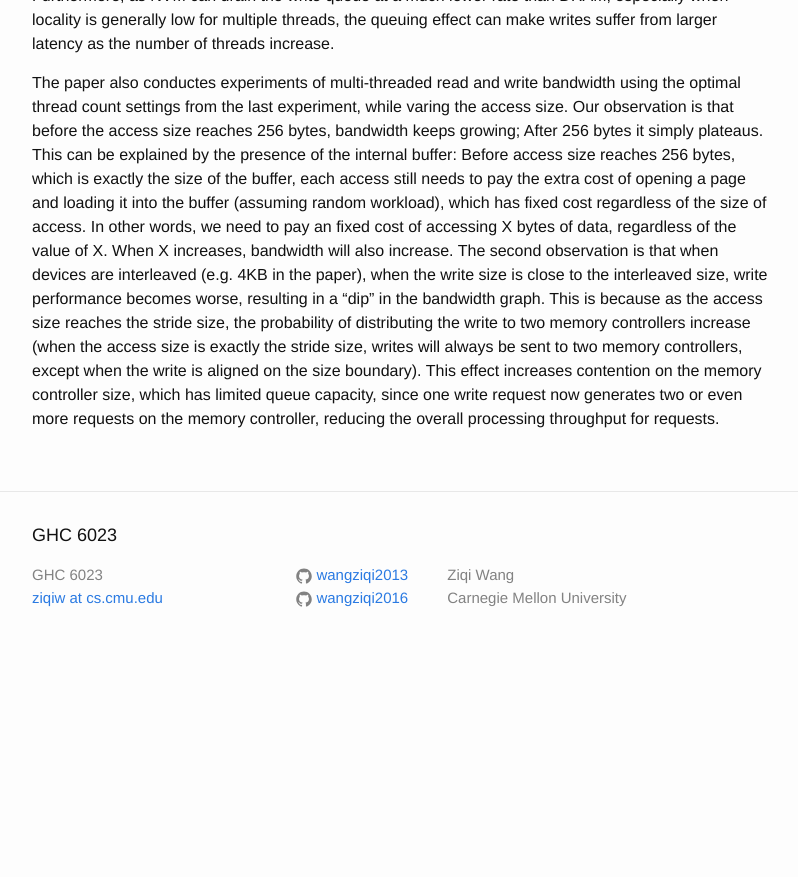
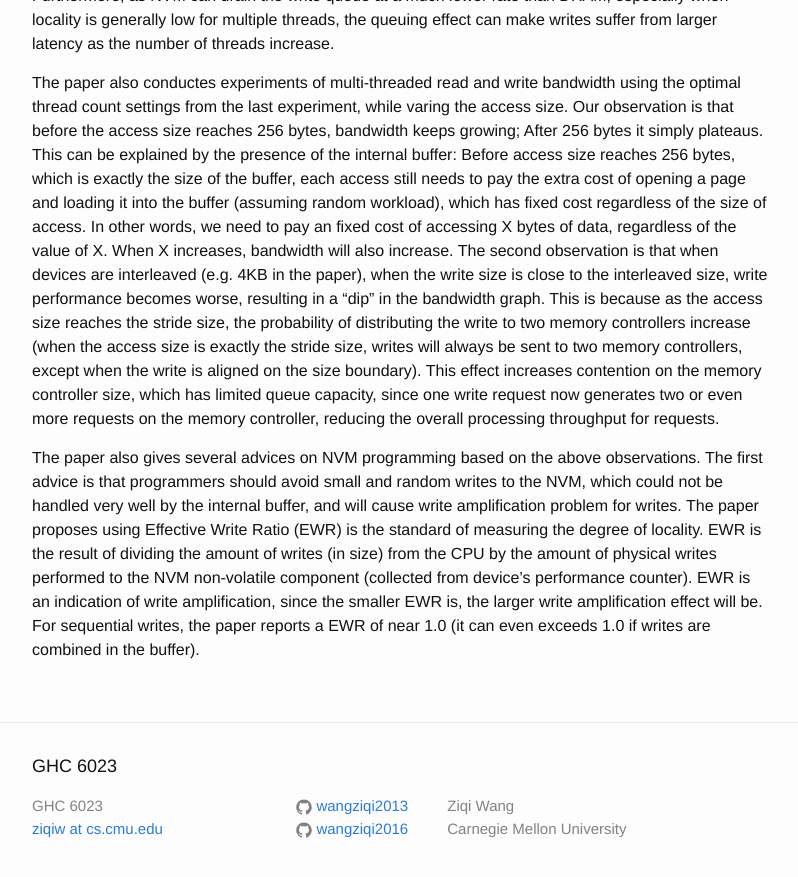
Before and after one commit to wangziqi2013/wangziqi2013.github.io, a Jekyll site: the page built from _posts/2019-11-14-lattest.markdown, in a window 1280 px wide and 900 px high, scrolled down 1897 px. Shown: the top 877 px of the window, without its empty margins (238-1036 px from the left). Built offline with Jekyll 4.4.1, drawn with Linux system fonts in a browser that asks for light colours; before the commit the page ends 2566 px from its top, so only the background shows below that.

Commit message:
Adding EWR

```diff
--- a/_posts/2019-11-14-lattest.markdown
+++ b/_posts/2019-11-14-lattest.markdown
@@ -80,3 +80,11 @@ the write to two memory controllers increase (when the access size is exactly th
 to two memory controllers, except when the write is aligned on the size boundary). This effect increases contention on
 the memory controller size, which has limited queue capacity, since one write request now generates two or even more
 requests on the memory controller, reducing the overall processing throughput for requests.
+
+The paper also gives several advices on NVM programming based on the above observations. The first advice is that programmers
+should avoid small and random writes to the NVM, which could not be handled very well by the internal buffer, and will
+cause write amplification problem for writes. The paper proposes using Effective Write Ratio (EWR) is the standard of
+measuring the degree of locality. EWR is the result of dividing the amount of writes (in size) from the CPU by the amount
+of physical writes performed to the NVM non-volatile component (collected from device's performance counter). EWR is an
+indication of write amplification, since the smaller EWR is, the larger write amplification effect will be. For sequential
+writes, the paper reports a EWR of near 1.0 (it can even exceeds 1.0 if writes are combined in the buffer).
```
